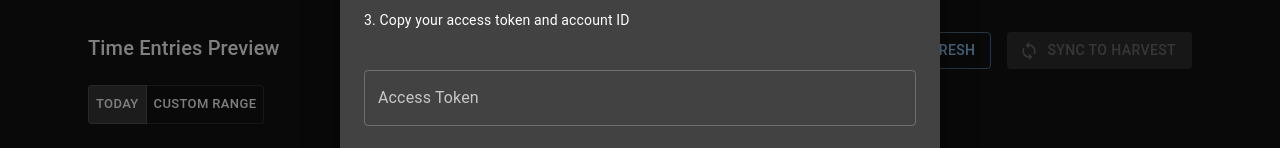
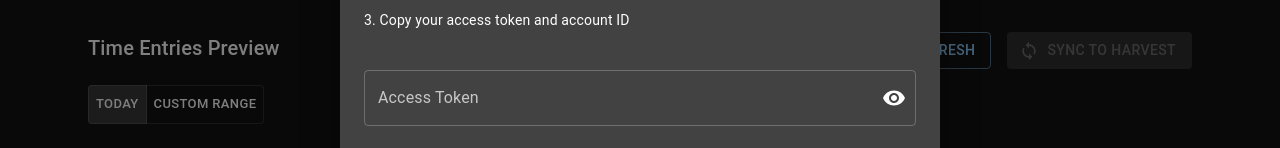
Before and after one commit to Tech9Apps/ai-harvest-timesheet, a React (Vite) app in the folder ai-harvest-timesheet/: page / in a window 1280 px wide. Shown: the part 352-500 px from the top of the page. Built offline with nearby package versions, Linux system fonts and the light colour scheme.

Commit message:
Add visibility toggle for access token input

```diff
--- a/ai-harvest-timesheet/src/components/harvest/HarvestCredentialsDialog.tsx
+++ b/ai-harvest-timesheet/src/components/harvest/HarvestCredentialsDialog.tsx
@@ -9,7 +9,10 @@
   Typography,
   Link,
   Box,
+  InputAdornment,
+  IconButton,
 } from '@mui/material';
+import { Visibility, VisibilityOff } from '@mui/icons-material';
 import { harvestApi } from '../../services/harvestApi';
 import { useLoading } from '../../context/LoadingContext';
 
@@ -25,6 +28,7 @@
   const [accessToken, setAccessToken] = useState('');
   const [accountId, setAccountId] = useState('');
   const [error, setError] = useState<string | null>(null);
+  const [showToken, setShowToken] = useState(false);
   const { setLoading } = useLoading();
 
   useEffect(() => {
@@ -35,6 +39,7 @@
       setAccessToken(savedToken);
       setAccountId(savedAccountId);
       setError(null);
+      setShowToken(false);
     }
   }, [open]);
 
@@ -76,6 +81,10 @@
     }
   };
 
+  const handleToggleTokenVisibility = () => {
+    setShowToken(!showToken);
+  };
+
   return (
     <Dialog open={open} maxWidth="sm" fullWidth>
       <DialogTitle>Harvest Credentials Setup</DialogTitle>
@@ -106,6 +115,20 @@
           margin="normal"
           error={!!error && !accessToken}
           helperText={error && !accessToken ? 'Access token is required' : ''}
+          type={showToken ? 'text' : 'password'}
+          InputProps={{
+            endAdornment: (
+              <InputAdornment position="end">
+                <IconButton
+                  aria-label="toggle token visibility"
+                  onClick={handleToggleTokenVisibility}
+                  edge="end"
+                >
+                  {showToken ? <VisibilityOff /> : <Visibility />}
+                </IconButton>
+              </InputAdornment>
+            ),
+          }}
         />
 
         <TextField
```
